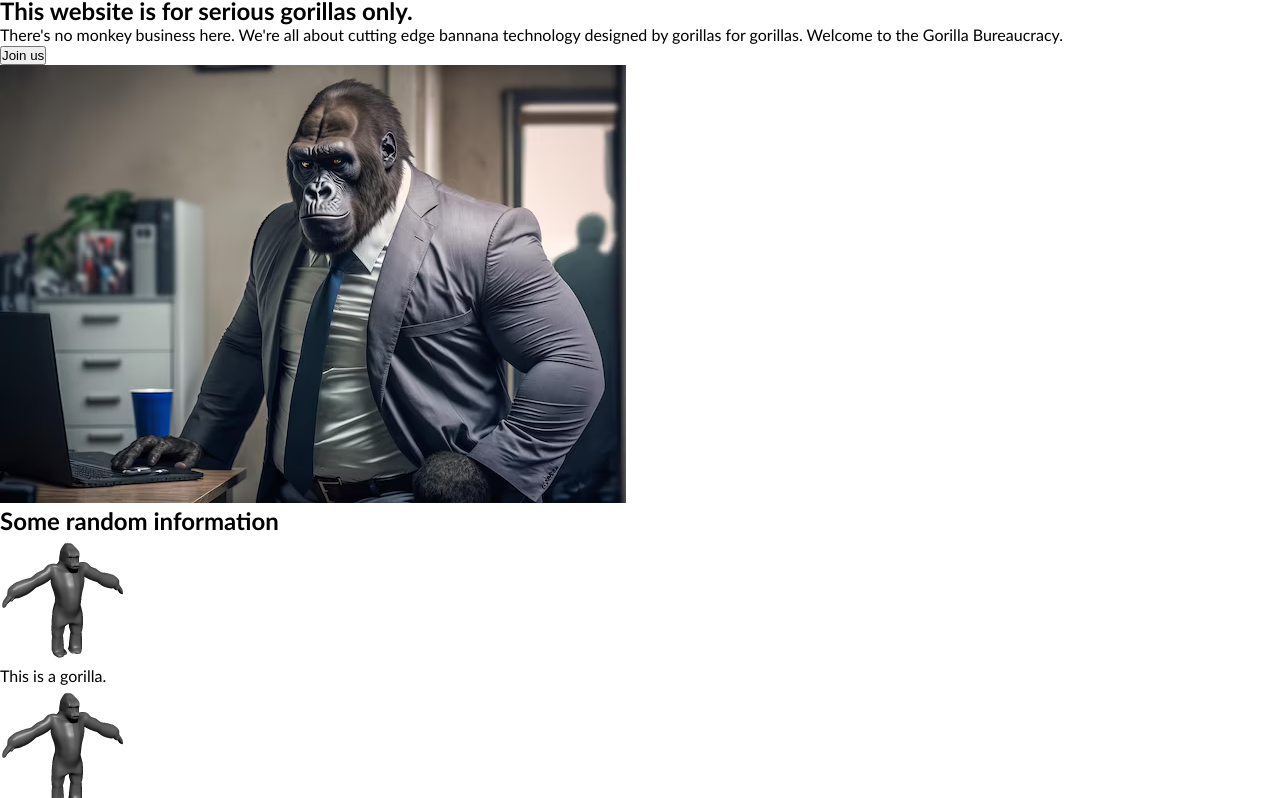
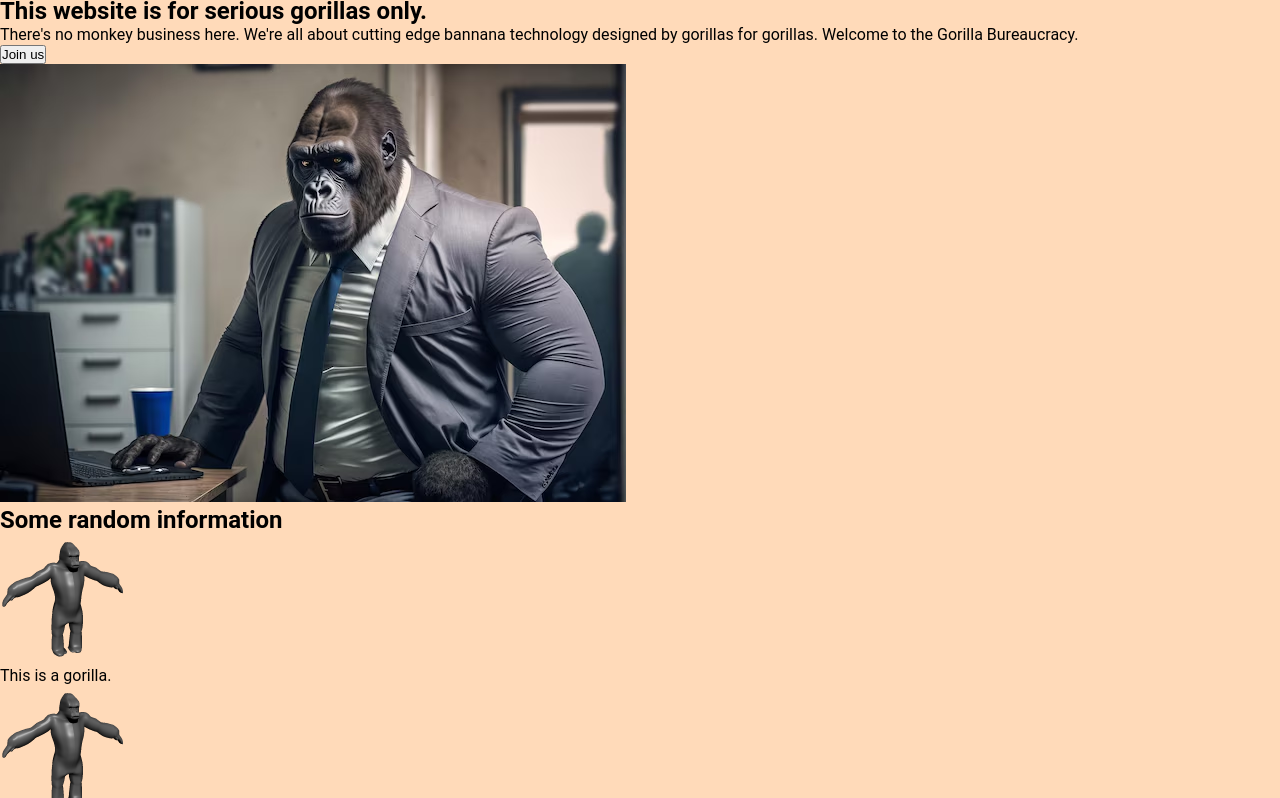
Before and after one commit to Hea092024/odin-monkey-business, a plain HTML site: page index.html in a window 1280 px wide. Shown: the part 154-952 px from the top of the page. Drawn offline with Linux system fonts and the light colour scheme; files whose address does not match are found by name.

Commit message:
edited css also added root

```diff
--- a/style.css
+++ b/style.css
@@ -1,3 +1,9 @@
+:root {
+    --dark-color: #1F2937;
+    --blue-color: #3882F6;
+
+}
+
 * {
   margin: 0;
   padding: 0;
@@ -7,9 +13,10 @@
 
 html {
   scroll-behavior: smooth;
+  background-color: peachpuff;
 }
 
 body {
-  font-family: "Trebuchet MS", "Lucida Sans Unicode", "Lucida Grande",
-    "Lucida Sans", Arial, sans-serif;
+  font-family: 'Roboto', sans-serif;
+
 }
```
